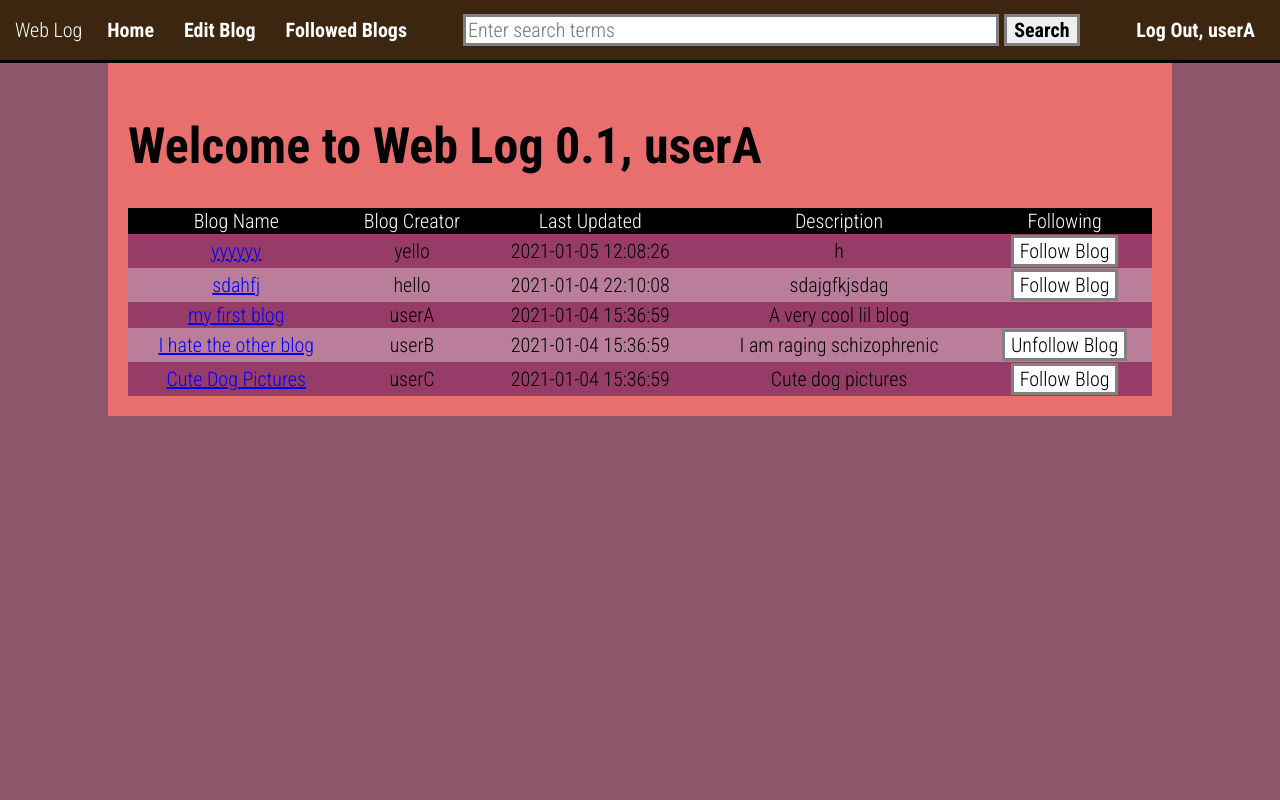
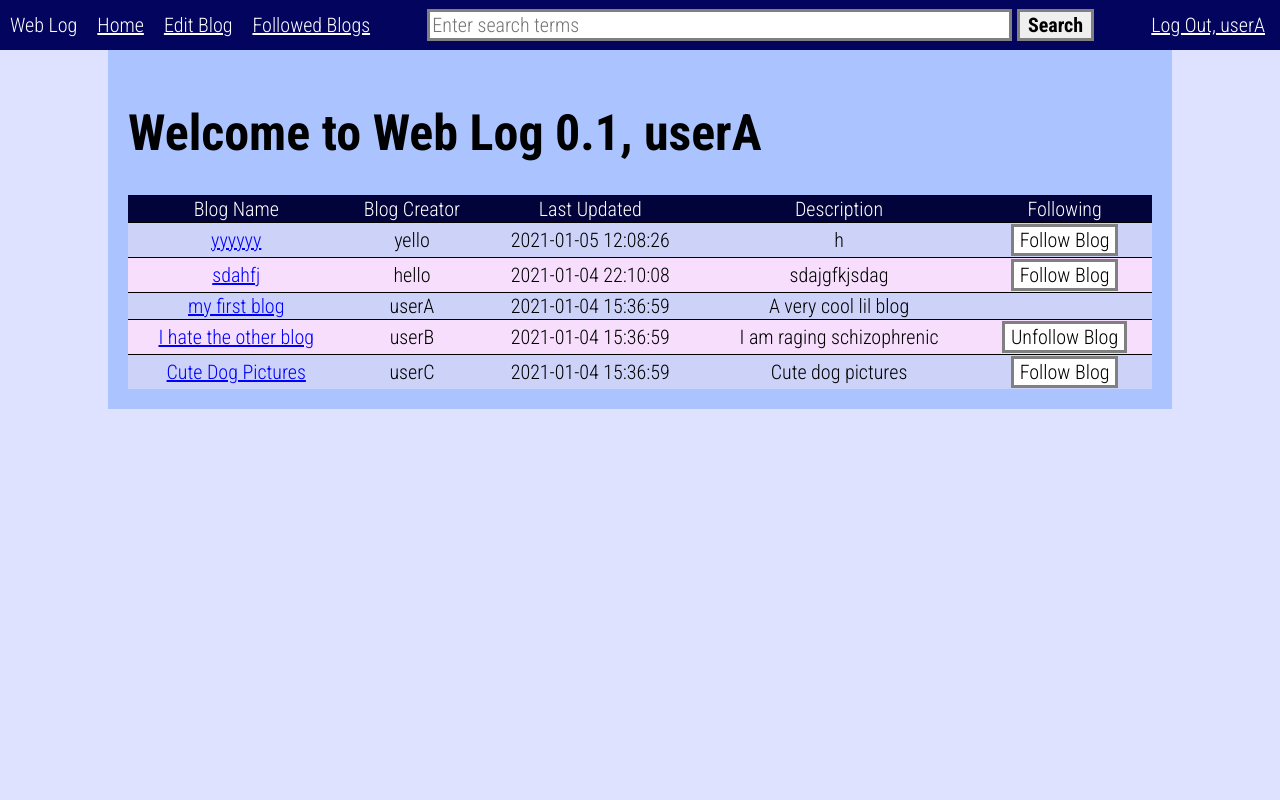
Before and after one commit to Ishq01/TeamRIID__dlup10_ichenadamczyk20_igupta10_rmui10, a Flask app: page /home in a window 1280 px wide. Run offline with Flask 2, Linux system fonts and the light colour scheme; a user stored in the database is signed in; data comes from the database, SQL or seed files in the repository.

Commit message:
update css for home page

```diff
--- a/app/static/home.css
+++ /dev/null
@@ -1,42 +0,0 @@
-.container {
-    width: 80%;
-    margin-left: auto;
-    margin-right: auto;
-    max-width: 1500px;
-}
-
-@media (max-width: 800px) {
-    .container {
-        width: auto;
-        display: block;
-        margin: 0;
-    }
-}
-
-table {
-    border-collapse: collapse;
-    font-size: 20px;
-    width: 100%;
-    text-align: center;
-    text-overflow: ellipsis;
-}
-
-thead, th {
-    background-color: black;
-    color: white;
-    font-weight: 300;
-}
-
-tr:nth-child(odd) {
-    background-color: #973b68;
-    color: black;
-}
-
-tr:nth-child(even) {
-    background-color: #ba7e9b;
-    color: black;
-}
-
-table input {
-    background-color: #ffffff;
-}
--- a/app/static/styles.css
+++ b/app/static/styles.css
@@ -10,88 +10,14 @@ html, body {
 }
 
 body {
-    background-color: #641835b9;
+    background-color: #dee2ff;
     display: flex;
     flex-direction: column;
     align-items: stretch;
 }
 
-#header {
-    display: flex;
-    flex-wrap: nowrap;
-    justify-content: space-between;
-    align-items: stretch;
-
-    height: 40px;
-    background: white;
-    color: black;
-    position: sticky;
-    top: 0;
-    font-size: 20px;
-    padding: 5px;
-    border-bottom: 3px solid black;
-    font-weight: 700;
-}
-
-#logo {
-    font-size: 30px;
-}
-
-#header div {
-    align-self: center;
-    flex-grow: 1;
-    display: flex;
-}
-
-#header a {
-    color: black;
-    text-decoration: none;
-    margin: 0 5px;
-    align-self: center;
-}
-
-#header #center {
-    align-self: center;
-    flex-grow: 8;
-    text-align: center;
-    display: flex;
-}
-
-#header form {
-    width: 100%;
-    display: flex;
-}
-
-#header input {
-    font-size: 20px;
-    float: left;
-}
-
-#header #keywords {
-    flex: 100 0 auto;
-    margin-right: 5px;
-}
-
-#header #search {
-    flex: 1 0 auto;
-    font-weight: 700;
-}
-
-#header #right {
-    float: right;
-    text-align: right;
-    justify-content: flex-end;
-}
-
-@media (max-width: 800px) {
-    #header {
-        flex-direction: column;
-        height: auto;
-    }
-}
-
 .container {
-    background-color: #e96e6e;
+    background-color: #abc4ff;
     padding: 20px;
     flex: 1 1 auto;
 }
@@ -124,9 +50,128 @@ span.required {
 }
 
 
-/* || Tables */
+/************** HEADER  *****************/
 
+/* Overall Header */
+#header {
+    display: flex;
+    flex-wrap: nowrap;
+    justify-content: space-between;
+    align-items: stretch;
+    background-color: #03045e;
+    height: 50px;
+    position: sticky;
+    font-size: 20px;
+    top: 0;
+}
 
+/* Split into left/right/center but still overall */
+#header div {
+    align-self: center;
+    flex-grow: 1;
+    display: flex;
+}
+
+/* All the links */
+#header a {
+    display: block;
+    color: white;
+    padding: 13px 10px;
+    align-self: center;
+}
+
+/* Hover over link */
+#header a:hover {
+    background-color: #023e8a;
+}
+
+/* Title is not a link */
+#header p {
+    display: block;
+    color: white;
+    padding: 10px 10px;
+    align-self: center;
+
+}
+
+/* Search form */
+#header #center {
+    flex-grow: 8;
+    text-align: center;
+}
+
+/* Entire search form */
+#header form {
+    width: 100%;
+    display: flex;
+}
+
+/* Placeholder text inside search bar */
+#header input {
+    font-size: 20px;
+    float: left;
+}
+
+/* User input in search bar */
+#header #keywords {
+    flex: 100 0 auto;
+    margin-right: 5px;
+}
+
+/* Search button */
+#header #search {
+    flex: 1 0 auto;
+    font-weight: 700;
+}
+
+/* Logout button */
+#header #right {
+    float: right;
+    text-align: right;
+    justify-content: flex-end;
+    padding-right: 5px;
+}
+
+/*********** HOME  ************/
+
+#home .container {
+    width: 80%;
+    margin-left: auto;
+    margin-right: auto;
+    max-width: 1500px;
+}
+
+table {
+    border-collapse: collapse;
+    font-size: 20px;
+    width: 100%;
+    text-align: center;
+    text-overflow: ellipsis;
+}
+
+thead, th {
+    background-color: #02033a;
+    color: white;
+    font-weight: 300;
+}
+
+tr{
+    border-top: 1px solid black;
+}
+
+tr:nth-child(odd) {
+    background-color: #cdd2f8;
+    color: black;
+}
+
+tr:nth-child(even) {
+    background-color: #f7defd;
+    color: black;
+}
+
+table input {
+    background-color: #ffffff;
+}
 
 
 /* || Input Fields */
@@ -175,3 +220,12 @@ input[type="submit"]:hover {
 a {
     color: blue;
 }
+
+
+@media (max-width: 800px) {
+    .container {
+        width: auto;
+        display: block;
+        margin: 0;
+    }
+}
--- a/app/templates/header.html
+++ b/app/templates/header.html
@@ -24,7 +24,7 @@ search   - Submit button
 [if user wants to log out]
 SENDS to /logout by GET
 -->
-<link rel="stylesheet" href="/static/header.css" />
+<link rel="stylesheet" href="/static/styles.css" />
 <div id="header">
     <div id="left">
         <p>Web Log</p>
--- a/app/templates/home.html
+++ b/app/templates/home.html
@@ -37,10 +37,10 @@ home - Submit button
     </head>
     <body>
         {% include 'header.html' %}
-        <div id="home">
+        <div id = "home">
             <div class="container">
                 <h1 class="title">Welcome to Web Log 0.1, {{ username }}</h1>
-                {% if error_msg is defined and error_msg %}
+                {% if error_msg is defined %}
                     <p class="error-msg">{{ error_msg }}</p>
                 {% endif %}
 
```
